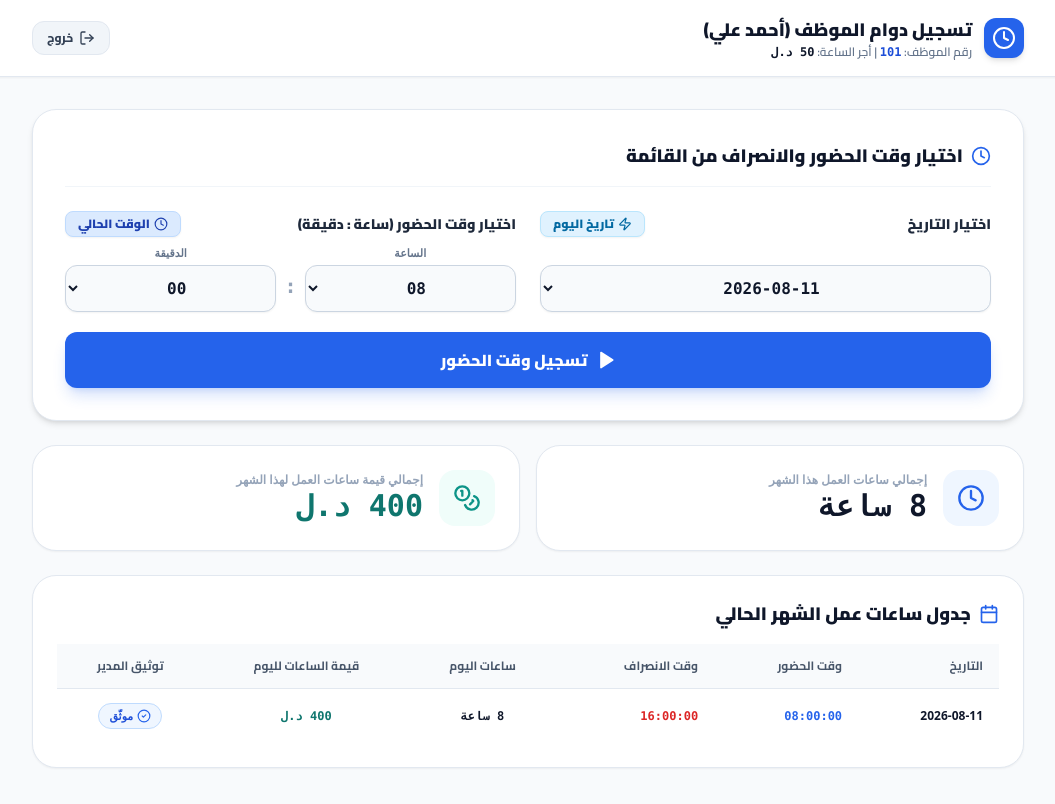
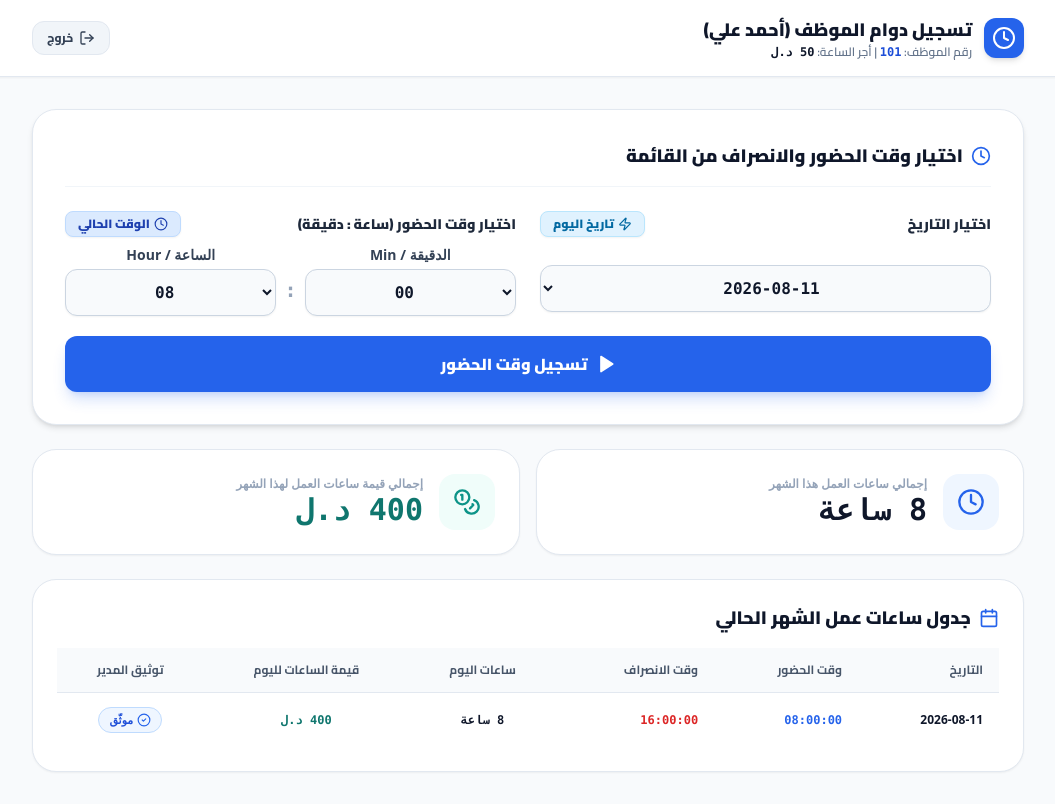
Before and after one commit to abdo21st/at.baitak, a Next.js app: page /dashboard/employee in a window 1280 px wide. Shown: the whole page, without its empty margins (112-1167 px from the left). Built offline with nearby package versions, Linux system fonts and the light colour scheme.

Commit message:
Swap hour/minute order LTR (hour left, minute right) and enlarge field labels

```diff
--- a/src/app/dashboard/employee/page.tsx
+++ b/src/app/dashboard/employee/page.tsx
@@ -279,9 +279,9 @@ export default function EmployeeDashboard() {
                     </button>
                   </div>
 
-                  <div className="flex items-center gap-2 font-mono">
+                  <div className="flex items-center gap-2 font-mono" dir="ltr">
                     <div className="flex-1">
-                      <label className="block text-[11px] text-slate-500 mb-1 text-center font-sans font-bold">الساعة</label>
+                      <label className="block text-sm text-slate-700 mb-1 text-center font-sans font-extrabold">Hour / الساعة</label>
                       <select
                         value={checkInHour}
                         onChange={(e) => setCheckInHour(e.target.value)}
@@ -298,7 +298,7 @@ export default function EmployeeDashboard() {
                     <span className="text-xl font-black text-slate-400 self-end pb-3">:</span>
 
                     <div className="flex-1">
-                      <label className="block text-[11px] text-slate-500 mb-1 text-center font-sans font-bold">الدقيقة</label>
+                      <label className="block text-sm text-slate-700 mb-1 text-center font-sans font-extrabold">Min / الدقيقة</label>
                       <select
                         value={checkInMinute}
                         onChange={(e) => setCheckInMinute(e.target.value)}
@@ -353,9 +353,9 @@ export default function EmployeeDashboard() {
                     </button>
                   </div>
 
-                  <div className="flex items-center gap-2 font-mono">
+                  <div className="flex items-center gap-2 font-mono" dir="ltr">
                     <div className="flex-1">
-                      <label className="block text-[11px] text-slate-500 mb-1 text-center font-sans font-bold">الساعة</label>
+                      <label className="block text-sm text-slate-700 mb-1 text-center font-sans font-extrabold">Hour / الساعة</label>
                       <select
                         value={checkOutHour}
                         onChange={(e) => setCheckOutHour(e.target.value)}
@@ -372,7 +372,7 @@ export default function EmployeeDashboard() {
                     <span className="text-xl font-black text-slate-400 self-end pb-3">:</span>
 
                     <div className="flex-1">
-                      <label className="block text-[11px] text-slate-500 mb-1 text-center font-sans font-bold">الدقيقة</label>
+                      <label className="block text-sm text-slate-700 mb-1 text-center font-sans font-extrabold">Min / الدقيقة</label>
                       <select
                         value={checkOutMinute}
                         onChange={(e) => setCheckOutMinute(e.target.value)}
```
